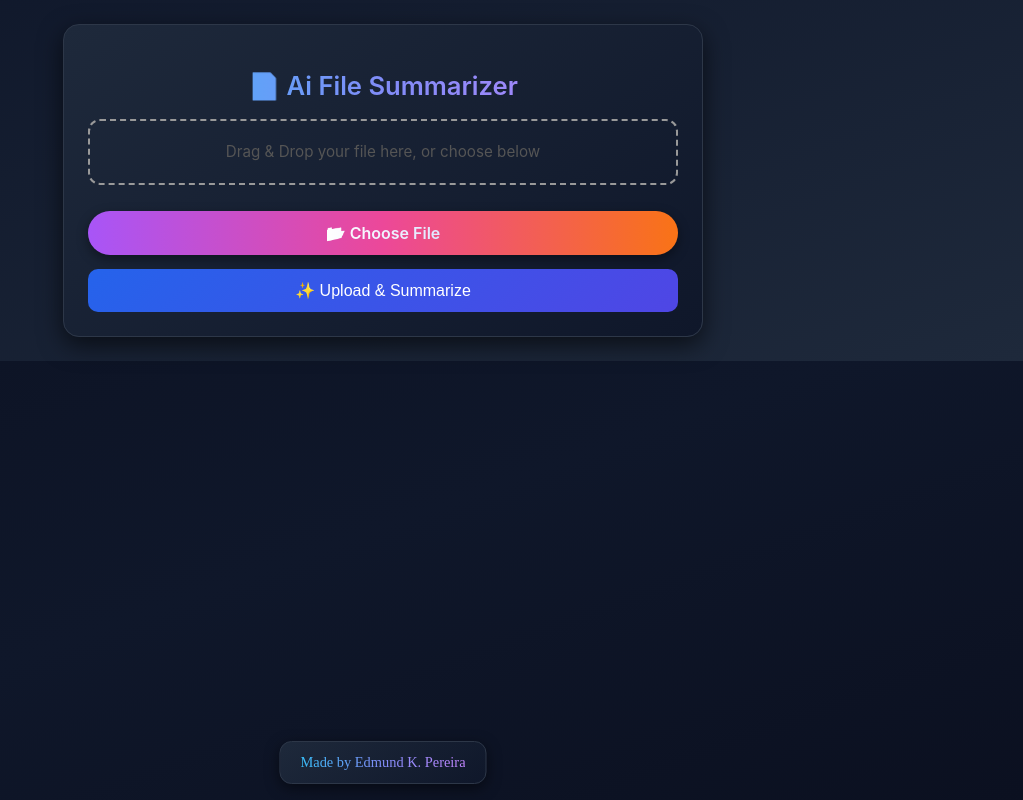
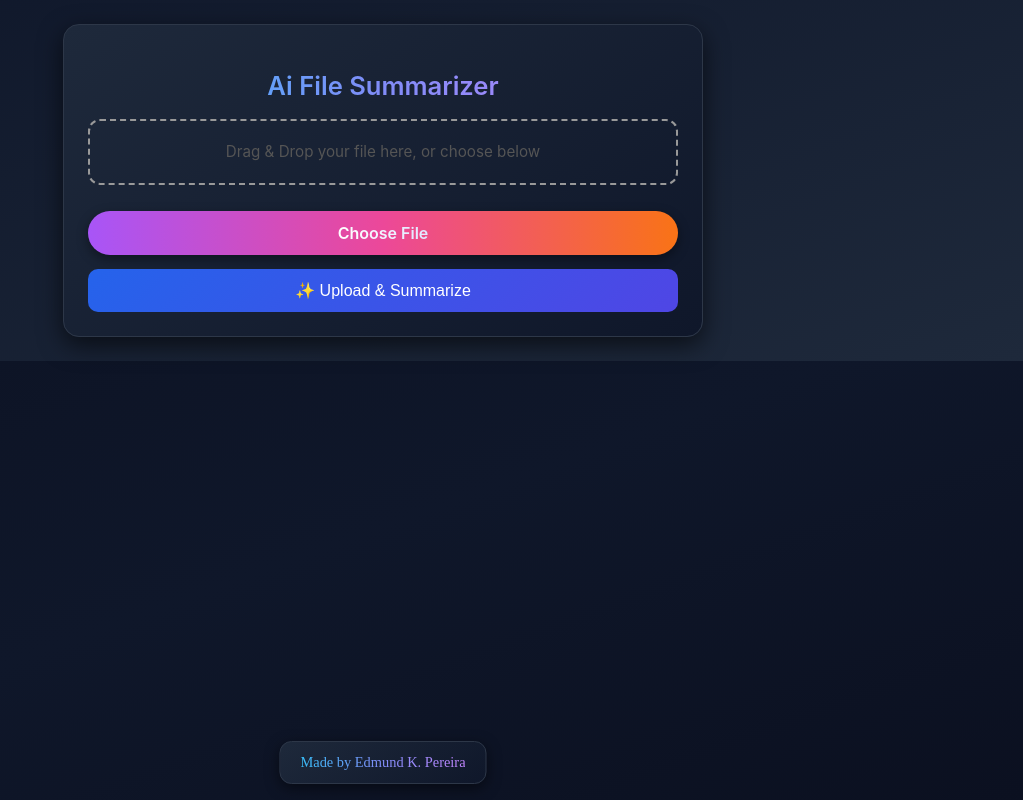
Before and after one commit to Kay-pereira/Summarizer-App, a React (Vite) app: page / in a window 1280 px wide. Shown: the whole page, without its empty margins (257-1280 px from the left). Built offline with nearby package versions, Linux system fonts and the light colour scheme.

Commit message:
removed emojis

```diff
--- a/src/Components/forms.jsx
+++ b/src/Components/forms.jsx
@@ -78,9 +78,10 @@ function UploadForm() {
   return (
     <div className="upload-wrapper">
       <div className="upload-card">
-        <h2 className="title">📄 Ai File Summarizer</h2>
+        <h2 className="title">Ai File Summarizer</h2>
 
         <form onSubmit={handleUpload} className="upload-form">
+
           {/* Drop area */}
           <div
             className={`drop-zone ${dragOver ? 'drag-over' : ''}`}
@@ -89,7 +90,7 @@ function UploadForm() {
             onDragLeave={handleDragLeave}
           >
             {file ? (
-              <p>✅ {file.name} selected</p>
+              <p> {file.name} selected</p>
             ) : (
               <p>Drag & Drop your file here, or choose below</p>
             )}
@@ -103,7 +104,7 @@ function UploadForm() {
               hidden
               onChange={(e) => handleFileSelect(e.target.files[0])}
             />
-            <span>📂 Choose File</span>
+            <span>Choose File</span>
           </label>
 
           <button type="submit" disabled={loading} className="btn gradient">
@@ -125,7 +126,7 @@ function UploadForm() {
             </h3>
             <pre className="summary-text">{summary}</pre>
             <button onClick={downloadSummary} className="btn secondary">
-              ⬇️ Download Your Summary
+              Download Your Summary
             </button>
           </div>
         )}
```
